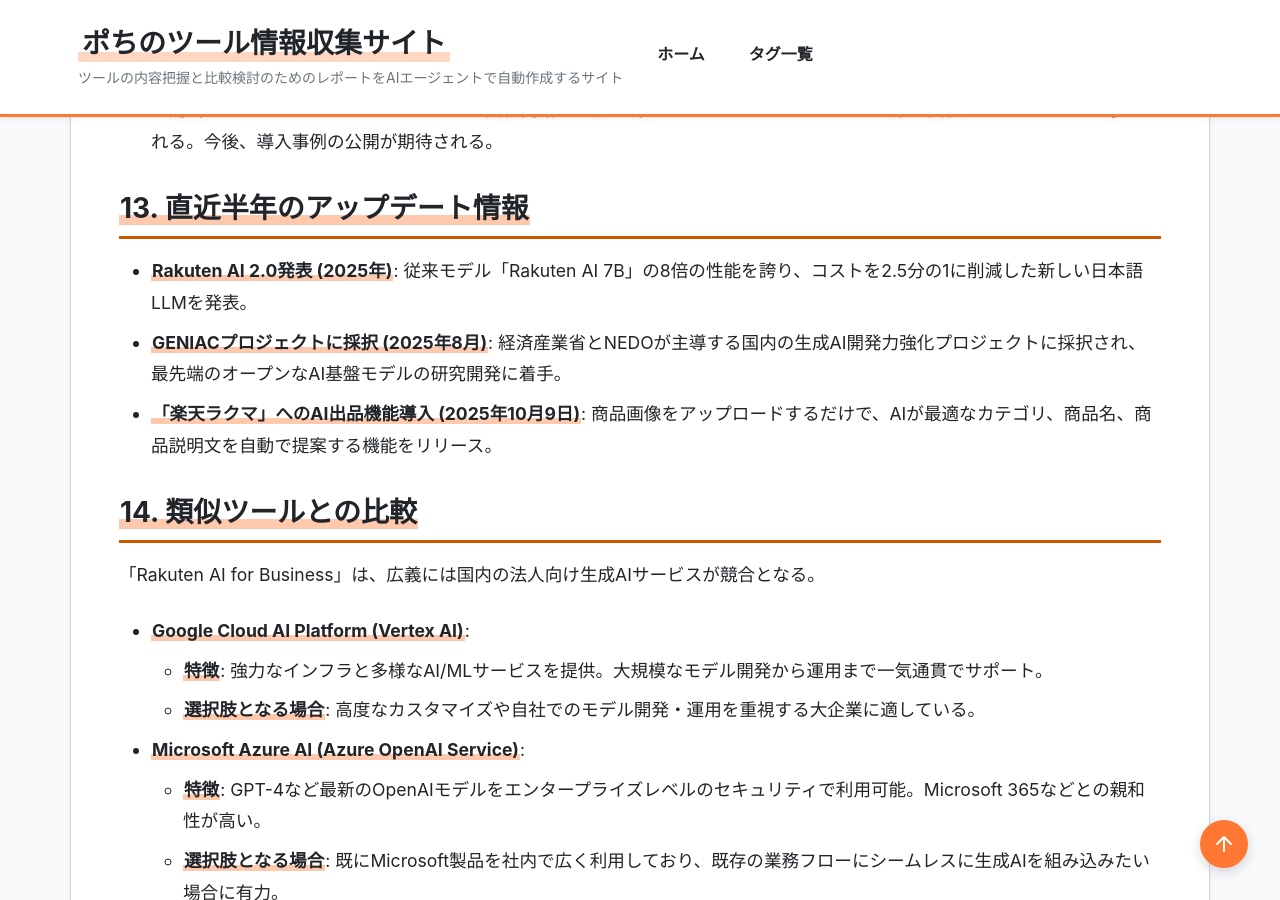
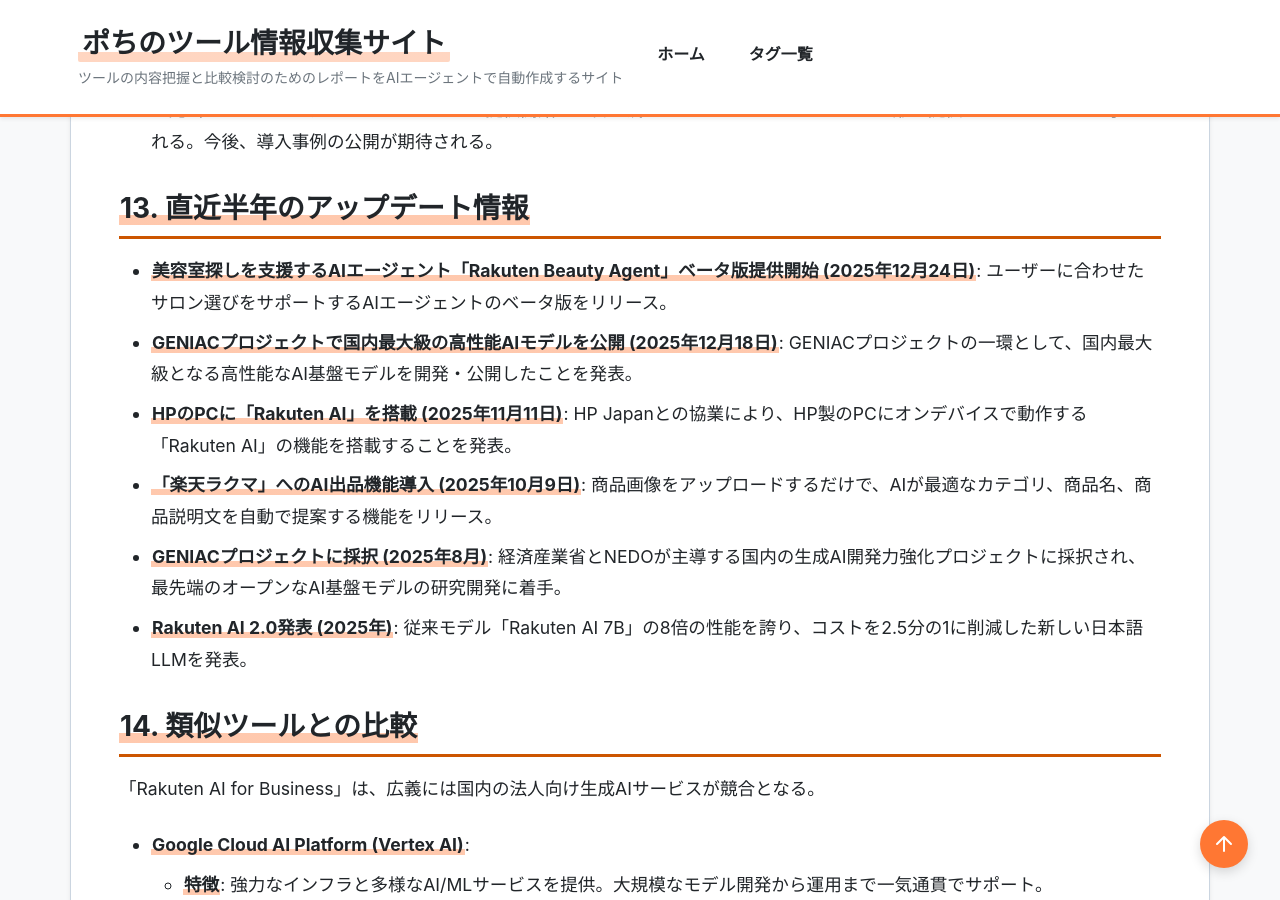
Before and after one commit to aegisfleet/tool-survey-report, a Jekyll site: the page built from _reports/rakuten-ai.md, in a window 1280 px wide and 900 px high, scrolled down 5592 px. Built offline with Jekyll 4.4.1, drawn with Linux system fonts in a browser that asks for light colours; some of the changed text lies outside the part shown.

Commit message:
feat(reports): Update Rakuten AI research report for 2025-12-30 (#293)
Updated the research report for Rakuten AI (_reports/rakuten-ai.md) as per the instructions in AGENTS.md.

- Updated the 'last_updated' date to 2025-12-30.
- Added recent news and developments to the report based on the latest information.
- Verified that the category, tags, and bidirectional relationships with related tools (ChatGPT, Gemini, Claude, Grok) are correct and consistent. No changes were needed for related reports as the links were already in place.

Co-authored-by: google-labs-jules[bot] <161369871+google-labs-jules[bot]@users.noreply.github.com>

```diff
--- a/_reports/rakuten-ai.md
+++ b/_reports/rakuten-ai.md
@@ -5,7 +5,7 @@ category: "生成AI"
 developer: "Rakuten Group, Inc."
 official_site: "https://ai.rakuten.co.jp/"
 date: "2025-10-25"
-last_updated: "2025-10-25"
+last_updated: "2025-12-30"
 tags:
   - "AI"
   - "生成AI"
@@ -110,9 +110,12 @@ relationships:
 
 ## **13. 直近半年のアップデート情報**
 
+* **美容室探しを支援するAIエージェント「Rakuten Beauty Agent」ベータ版提供開始 (2025年12月24日)**: ユーザーに合わせたサロン選びをサポートするAIエージェントのベータ版をリリース。
+* **GENIACプロジェクトで国内最大級の高性能AIモデルを公開 (2025年12月18日)**: GENIACプロジェクトの一環として、国内最大級となる高性能なAI基盤モデルを開発・公開したことを発表。
+* **HPのPCに「Rakuten AI」を搭載 (2025年11月11日)**: HP Japanとの協業により、HP製のPCにオンデバイスで動作する「Rakuten AI」の機能を搭載することを発表。
+* **「楽天ラクマ」へのAI出品機能導入 (2025年10月9日)**: 商品画像をアップロードするだけで、AIが最適なカテゴリ、商品名、商品説明文を自動で提案する機能をリリース。
+* **GENIACプロジェクトに採択 (2025年8月)**: 経済産業省とNEDOが主導する国内の生成AI開発力強化プロジェクトに採択され、最先端のオープンなAI基盤モデルの研究開発に着手。
 * **Rakuten AI 2.0発表 (2025年)**: 従来モデル「Rakuten AI 7B」の8倍の性能を誇り、コストを2.5分の1に削減した新しい日本語LLMを発表。
-* **GENIACプロジェクトに採択 (2025年8月)**: 経済産業省とNEDOが主導する国内の生成AI開発力強化プロジェクトに採択され、最先端のオープンなAI基盤モデルの研究開発に着手。
-* **「楽天ラクマ」へのAI出品機能導入 (2025年10月9日)**: 商品画像をアップロードするだけで、AIが最適なカテゴリ、商品名、商品説明文を自動で提案する機能をリリース。
 
 ## **14. 類似ツールとの比較**
 
```
